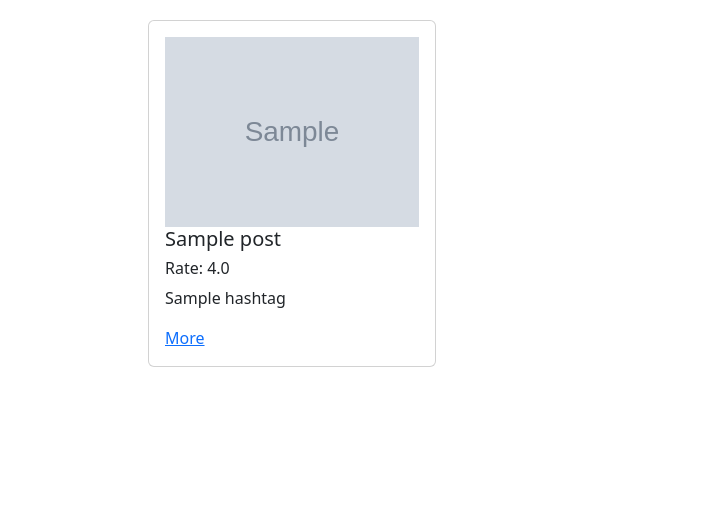
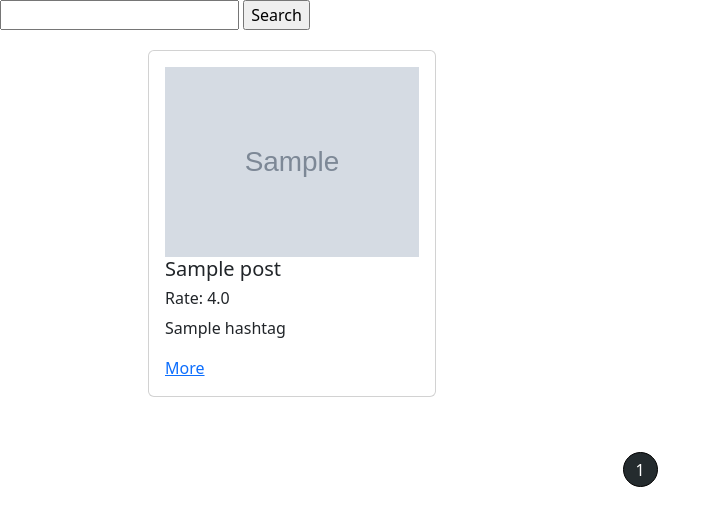
Before and after one commit to eldiyar8908/Eldiyar_Daniarov_25-1, a Django app: page /posts/ in a window 1280 px wide. Shown: the part 117-643 px from the top of the page, without its empty margins (0-721 px from the left). Run offline with Django 4.2, Linux system fonts and the light colour scheme; tables that the repository leaves empty hold one stand-in row (values such as "Sample post"); grey boxes marked "Sample" are stand-in pictures.

Commit message:
Initial commit

```diff
--- /dev/null
+++ b/posts/constants.py
@@ -0,0 +1 @@
+PAGINATION_LIMIT = 3
--- a/posts/views.py
+++ b/posts/views.py
@@ -1,6 +1,7 @@
 from django.shortcuts import redirect, HttpResponse, render
 from posts.models import Post, Hashtag, Comment
 from posts.forms import PostCreateForm, CommentCreateForm
+from posts.constants import PAGINATION_LIMIT
 
 
 # Create your views here.
@@ -23,6 +24,22 @@ def main_page_view(request):
 def posts_view(request):
     if request.method == 'GET':
         posts = Post.objects.all()
+        search = request.GET.get('search')
+        page = int(request.GET.get("page", 1))
+
+        if search:
+            posts = posts.filter(title__contains=search) | posts.filter(description__contains=search)
+
+        max_page = posts.__len__() / PAGINATION_LIMIT
+        if round(max_page) < max_page:
+            max_page = round(max_page) + 1
+        else:
+            max_page = round(max_page)
+
+        posts = posts[PAGINATION_LIMIT * (page-1): PAGINATION_LIMIT*page]
+
+
+
 
         context = {
             'posts': [
@@ -34,7 +51,8 @@ def posts_view(request):
                     'hashtags': post.hashtags.all()
                 } for post in posts
             ],
-            'user': request.user
+            'user': request.user,
+            'pages': range(1, max_page+1)
         }
         return render(request, 'posts/posts.html', context=context)
 
--- a/static/posts.css
+++ b/static/posts.css
@@ -11,3 +11,24 @@
 .post_image {
     width: 100%;
 }
+
+.pages {
+    display: flex;
+    justify-content: center;
+    margin-top: 30px;
+}
+
+.page_button {
+    border-radius: 50%;
+    width: 35px;
+    height: 35px;
+    border: 1px solid black;
+    background: #242b2e;
+    color: #ffffff;
+    transition: all 0.3s;
+    margin: 5px;
+}
+
+.page_button:hover {
+    transform: scale(1.1);
+}
--- a/templates/posts/posts.html
+++ b/templates/posts/posts.html
@@ -6,6 +6,10 @@
 {% endblock %}
 
 {% block content %}
+    <form antion="/posts/" method="get">
+        <input type="text" name="search">
+        <input type="submit" value="Search">
+    </form>
     <div class="posts">
         {% for post in posts %}
             <div class="post_block">
@@ -30,4 +34,11 @@
             </div>
         {% endfor %}
     </div>
+    <div class="pages">
+        {% for page in pages %}
+            <a href="/posts/?page={{ page }}">
+                <button class="page_button">{{ page }}</button>
+            </a>
+        {% endfor %}
+    </div>
 {% endblock %}
```
